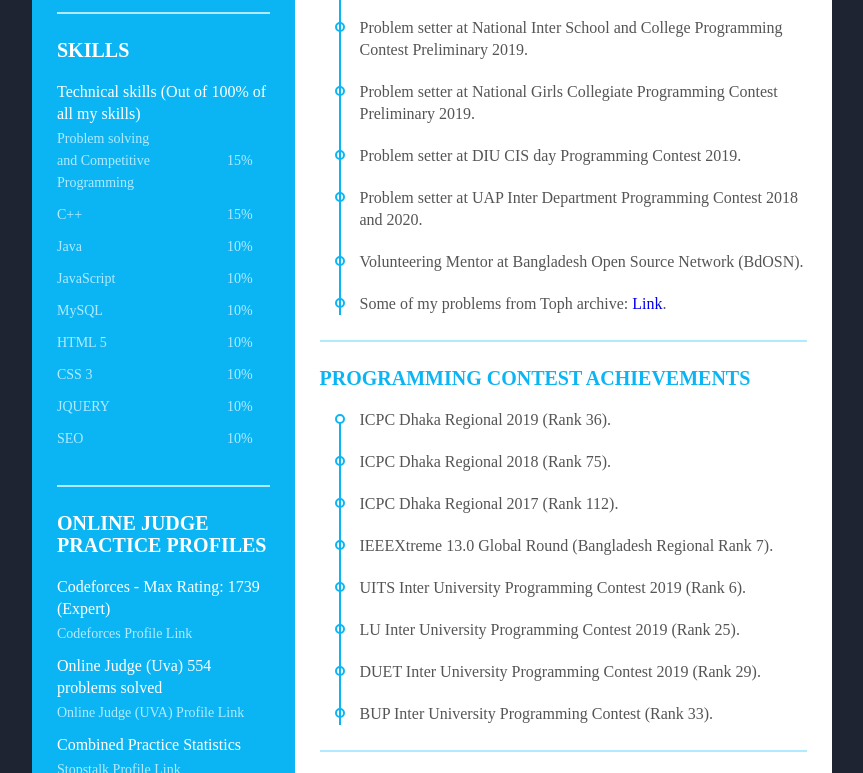
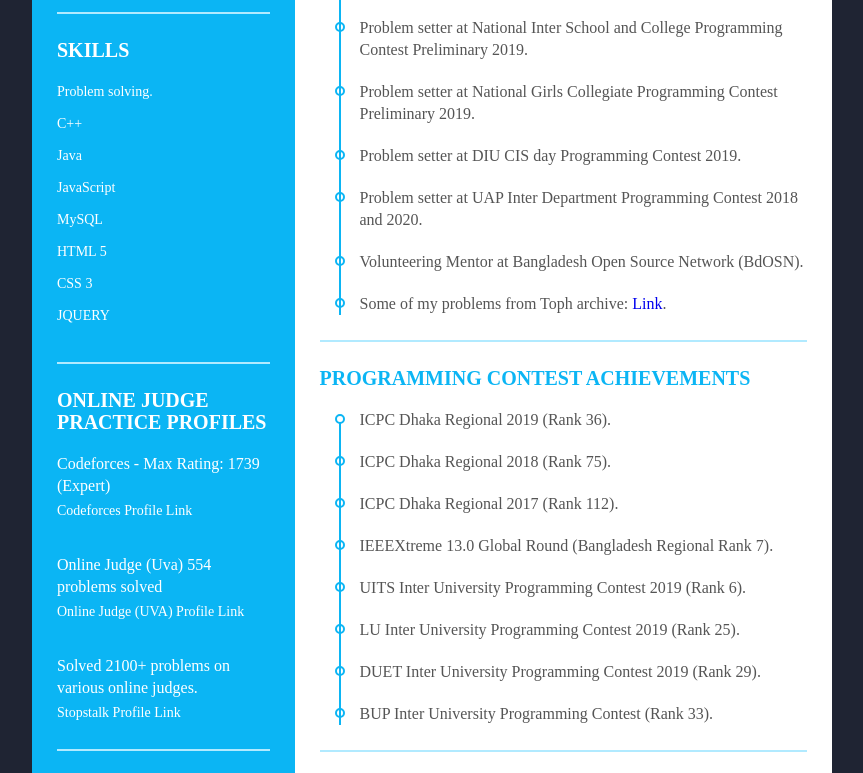
Before and after one commit to PeregrineFalcon95/My-Resume, a plain HTML site: page index.html in a window 1280 px wide. Shown: the part 656-1429 px from the top of the page, without its empty margins (208-1071 px from the left). Drawn offline with Linux system fonts and the light colour scheme.

Commit message:
Resume updated

```diff
--- a/index.html
+++ b/index.html
@@ -66,17 +66,17 @@
               <div class="title">
                 <p class="bold">skills</p>
               </div>
-              <p class="semi-bold">Technical skills (Out of 100% of all my skills)</p>
+             <!-- <p class="semi-bold">Technical skills (Out of 100% of all my skills)</p> -->
               <ul>
                 <li>
                     <div class="skill_name">
-                      Problem solving and Competitive Programming
+                      Problem solving. <!--and Competitive Programming-->
                     </div>
                     <!--
                     <div class="skill_progress">
                       <span style="width: 90%;"></span>
                     </div> -->
-                    <div class="skill_per">15%</div>
+                    <!-- <div class="skill_per">15%</div> -->
                 </li>
                 <li>
                     <div class="skill_name">
@@ -87,7 +87,7 @@
                       <span style="width: 90%;"></span>
                     </div>
                   -->
-                    <div class="skill_per">15%</div>
+                    <!--<div class="skill_per">15%</div>-->
                 </li>
                 <li>
                     <div class="skill_name">
@@ -97,7 +97,7 @@
                     <div class="skill_progress">
                       <span style="width: 60%;"></span>
                     </div>-->
-                    <div class="skill_per">10%</div>
+                    <!--<div class="skill_per">10%</div>-->
                 </li>
                 <li>
                     <div class="skill_name">
@@ -106,7 +106,7 @@
                     <div class="skill_progress">
                       <span style="width: 50%;"></span>
                     </div>-->
-                    <div class="skill_per">10%</div>
+                    <!-- <div class="skill_per">10%</div>-->
                   </li>
                 <!--
                   <li>
@@ -125,7 +125,7 @@
                     <div class="skill_progress">
                       <span style="width: 80%;"></span>
                     </div>-->
-                    <div class="skill_per">10%</div>
+                    <!--<div class="skill_per">10%</div>-->
                 </li>
                 <li>
                   <div class="skill_name">
@@ -134,7 +134,7 @@
                   <div class="skill_progress">
                     <span style="width: 80%;"></span>
                   </div>-->
-                  <div class="skill_per">10%</div>
+                  <!--<div class="skill_per">10%</div>-->
                 </li>
                 <li>
                   <div class="skill_name">
@@ -143,7 +143,7 @@
                   <div class="skill_progress">
                     <span style="width: 80%;"></span>
                   </div>-->
-                  <div class="skill_per">10%</div>
+                  <!--<div class="skill_per">10%</div>-->
                 </li>
                 <li>
                     <div class="skill_name">
@@ -152,17 +152,9 @@
                     <div class="skill_progress">
                       <span style="width: 50%;"></span>
                     </div>-->
-                    <div class="skill_per">10%</div>
+                    <!--<div class="skill_per">10%</div>-->
                 </li>
-                <li>
-                    <div class="skill_name">
-                      SEO
-                    </div><!--
-                    <div class="skill_progress">
-                      <span style="width: 60%;"></span>
-                    </div>-->
-                    <div class="skill_per">10%</div>
-                  </li>
+
 
               </ul>
             </div>
@@ -174,18 +166,20 @@
                 <li>
                   <div class="data">
                     <p class="semi-bold">Codeforces - Max Rating: 1739 (Expert)</p>
-                    <a href="https://codeforces.com/profile/Peregrine_Falcon" target="blank">Codeforces Profile Link</a>
+                    <a href="https://codeforces.com/profile/Peregrine_Falcon" target="blank">Codeforces Profile Link</a> <br>
                   </div>
                 </li>
                 <li>
                     <div class="data">
+                    <br>
                       <p class="semi-bold">Online Judge (Uva) 554 problems solved</p>
-                      <a href="https://uhunt.onlinejudge.org/id/853649" target="blank">Online Judge (UVA) Profile Link</a>
+                      <a href="https://uhunt.onlinejudge.org/id/853649" target="blank">Online Judge (UVA) Profile Link</a> <br><br>
                     </div>
                 </li>
                 <li>
                     <div class="data">
-                      <p class="semi-bold">Combined Practice Statistics</p>
+                    <p class="semi-bold">Solved 2100+ problems on various online judges.</p>
+                      <!--<p class="semi-bold">Combined Practice Statistics</p>-->
                       <a href="https://www.stopstalk.com/user/profile/Peregrine_Falcon" target="blank">Stopstalk Profile Link</a>
                     </div>
                   </li>
--- a/style.css
+++ b/style.css
@@ -113,7 +113,8 @@
   }
 
   .resume .resume_left .regular {
-    color: #b1eaff;
+    /* color: #b1eaff; */
+    color: #fff;
   }
 
   .resume .resume_item {
@@ -156,17 +157,20 @@
   }
 
   .resume .resume_left ul li .data {
-    color: #b1eaff;
+    /*color: #b1eaff;*/
+    color: #fff;
   }
   .data a
   {
-    color: #b1eaff;
-      text-decoration: none;
+    /* color: #b1eaff; */
+    color: #fff;
+    text-decoration: none;
   }
   .resume .resume_left .resume_skills ul li {
     display: flex;
     margin-bottom: 10px;
-    color: #b1eaff;
+    /*color: #b1eaff;*/
+    color: #fff;
     justify-content: space-between;
     align-items: center;
   }
```
